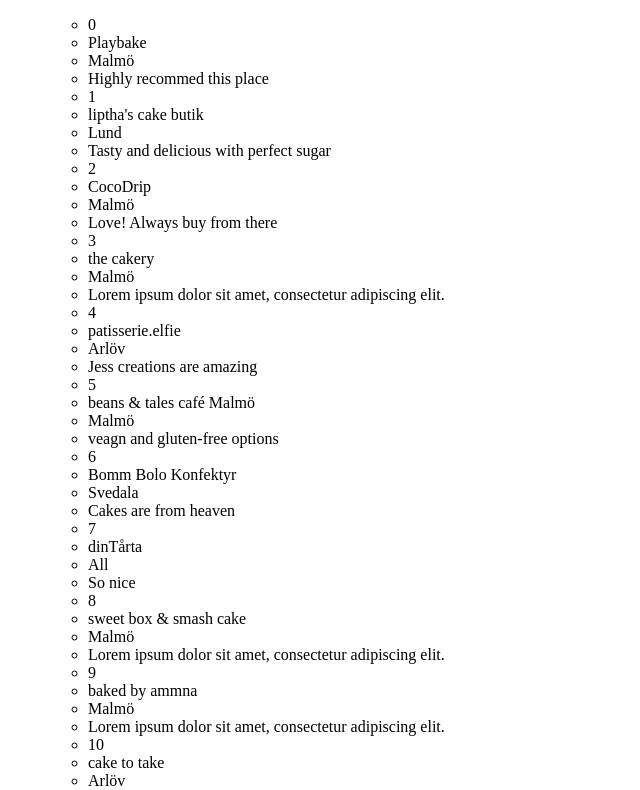
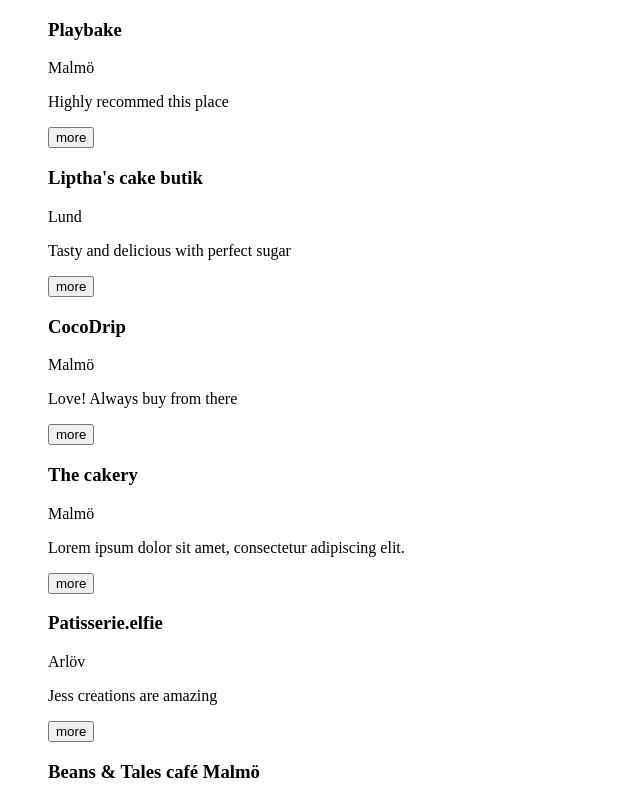
Before and after one commit to tshepi-tech/TECHLAND-DIRECTORY, a React (Vite) app: page / in a window 1280 px wide. Shown: the top 790 px of the page, without its empty margins (0-640 px from the left). Built offline with nearby package versions, Linux system fonts and the light colour scheme.

Commit message:
cake companies listed

```diff
--- a/src/CompanyItem.jsx
+++ b/src/CompanyItem.jsx
@@ -1,11 +1,14 @@
 export default function CompanyItem({ company }) {
-	const { id, name, city, quote } = company;
+	const { name, city, quote } = company;
 	return (
-		<ul>
-			<li>{id}</li>
-			<li>{name}</li>
-			<li>{city}</li>
-			<li>{quote}</li>
-		</ul>
+		<div>
+			<div>
+				<h3>{name}</h3>
+				<p>{city}</p>
+				<p>{quote}</p>
+				<button popovertarget="details">more</button>
+			</div>
+			<div></div>
+		</div>
 	);
 }
--- a/src/Data/companies.json
+++ b/src/Data/companies.json
@@ -11,7 +11,7 @@
 	},
 	{
 		"id": 1,
-		"name": "liptha's cake butik ",
+		"name": "Liptha's cake butik ",
 		"city": "Lund",
 		"quote": "Tasty and delicious with perfect sugar",
 		"image1": "Lorem ipsum dolor sit amet, consectetur adipiscing elit.",
@@ -31,7 +31,7 @@
 	},
 	{
 		"id": 3,
-		"name": "the cakery",
+		"name": "The cakery",
 		"city": "Malmö",
 		"quote": "Lorem ipsum dolor sit amet, consectetur adipiscing elit.",
 		"image1": "Lorem ipsum dolor sit amet, consectetur adipiscing elit.",
@@ -41,7 +41,7 @@
 	},
 	{
 		"id": 4,
-		"name": "patisserie.elfie",
+		"name": "Patisserie.elfie",
 		"city": "Arlöv",
 		"quote": "Jess creations are amazing",
 		"image1": "Lorem ipsum dolor sit amet, consectetur adipiscing elit.",
@@ -51,9 +51,9 @@
 	},
 	{
 		"id": 5,
-		"name": "beans & tales café Malmö",
+		"name": "Beans & Tales café Malmö",
 		"city": "Malmö",
-		"quote": "veagn and gluten-free options",
+		"quote": "vegan and gluten-free options",
 		"image1": "Lorem ipsum dolor sit amet, consectetur adipiscing elit.",
 		"image2": "Lorem ipsum dolor sit amet, consectetur adipiscing elit.",
 		"image3": "Lorem ipsum dolor sit amet, consectetur adipiscing elit.",
@@ -81,7 +81,7 @@
 	},
 	{
 		"id": 8,
-		"name": "sweet box & smash cake",
+		"name": "Sweet box & smash cake",
 		"city": "Malmö",
 		"quote": "Lorem ipsum dolor sit amet, consectetur adipiscing elit.",
 		"image1": "Lorem ipsum dolor sit amet, consectetur adipiscing elit.",
@@ -91,7 +91,7 @@
 	},
 	{
 		"id": 9,
-		"name": "baked by ammna",
+		"name": "Baked by ammna",
 		"city": "Malmö",
 		"quote": "Lorem ipsum dolor sit amet, consectetur adipiscing elit.",
 		"image1": "Lorem ipsum dolor sit amet, consectetur adipiscing elit.",
@@ -101,7 +101,7 @@
 	},
 	{
 		"id": 10,
-		"name": "cake to take",
+		"name": "Cake to take",
 		"city": "Arlöv",
 		"quote": "Really tasty and beautiful cake ",
 		"image1": "Lorem ipsum dolor sit amet, consectetur adipiscing elit.",
```
